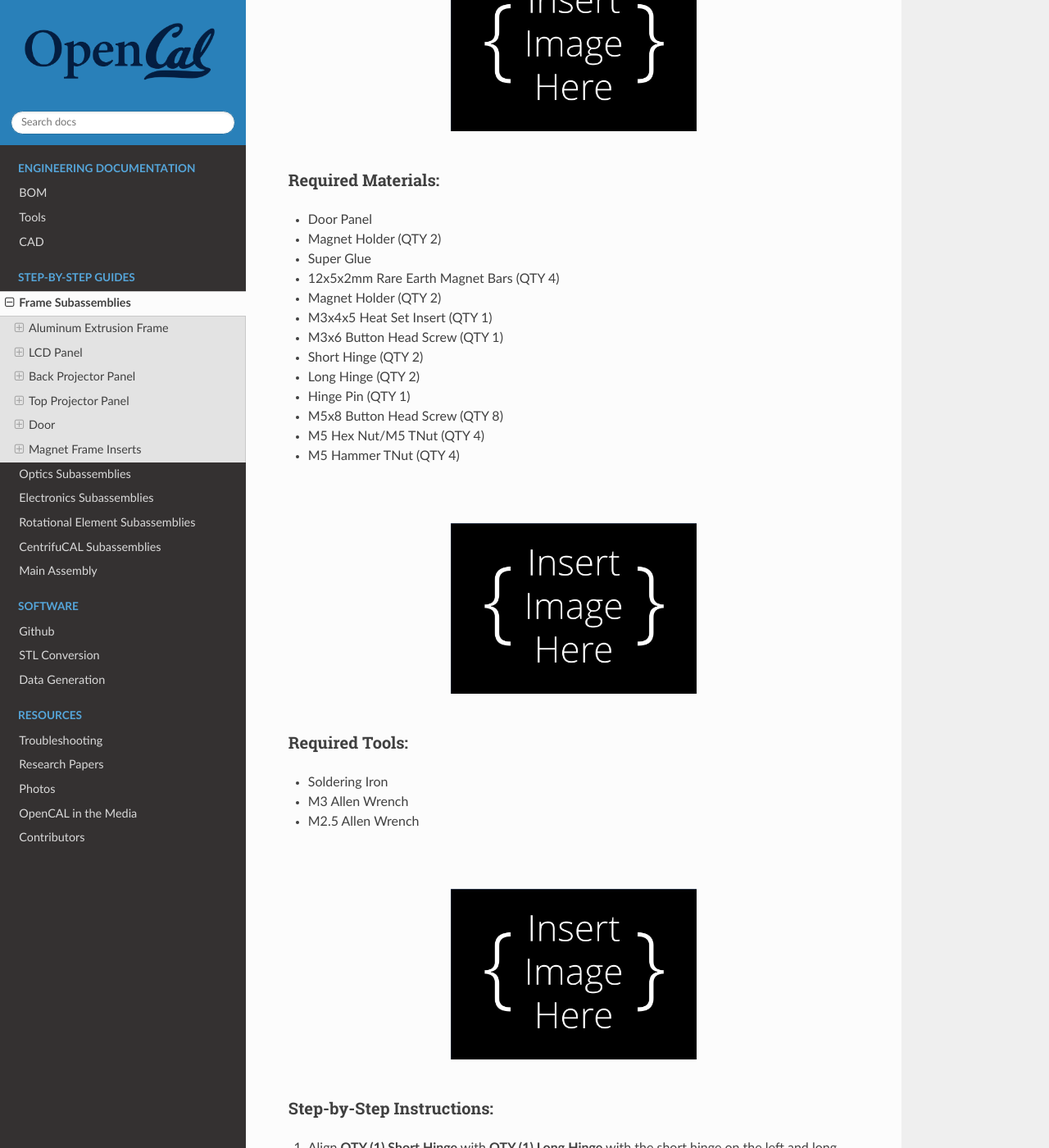
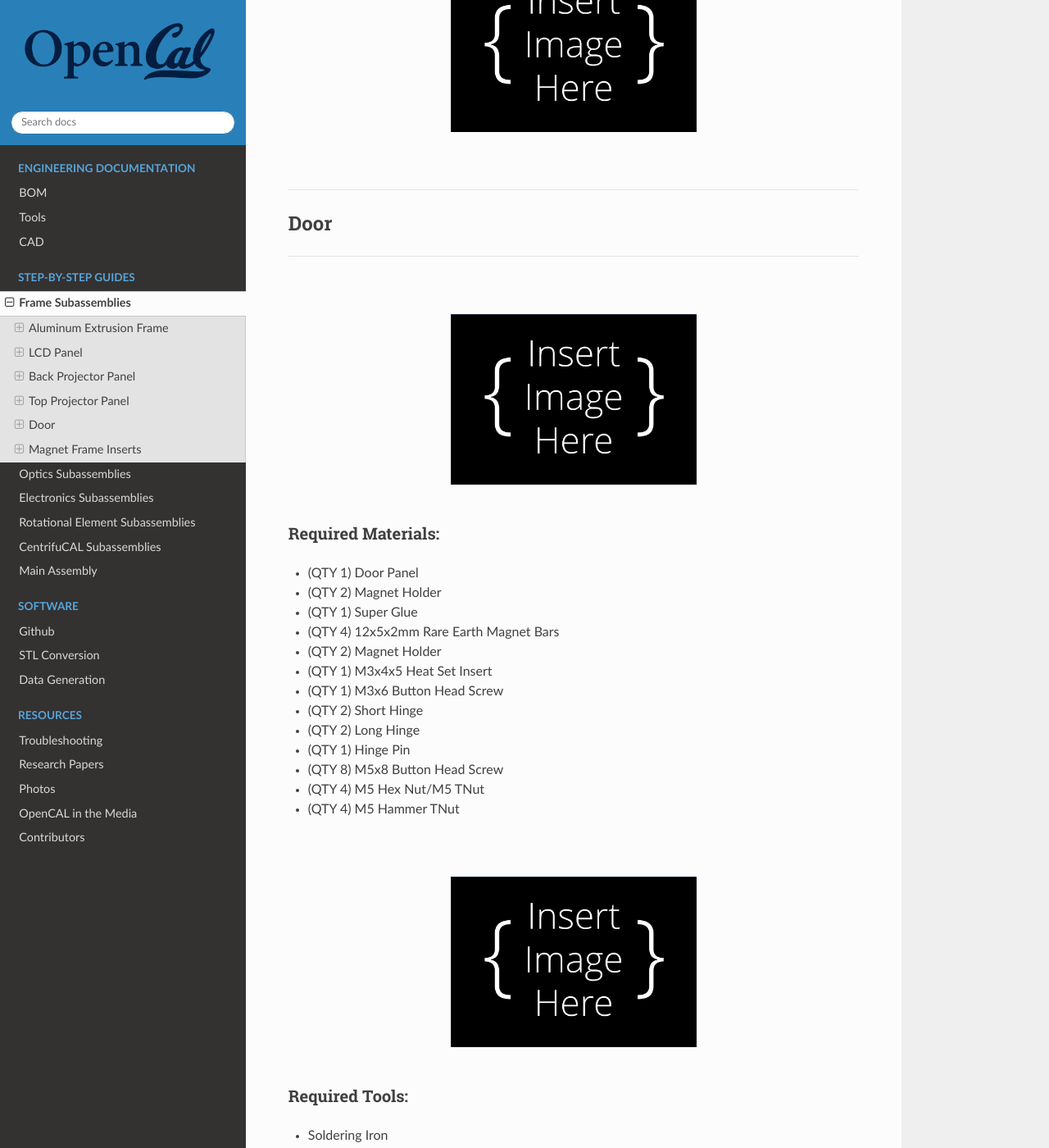
Before and after one commit to computed-axial-lithography/OpenCAL-documentation, a Sphinx documentation site: the page built from docs/source/step_by_step/frame_stepbystep.rst, in a window 1280 px wide and 1400 px high, scrolled down 25871 px. Shown: the whole window at 82% size. Built offline with Sphinx 7.4.7 and the Read the Docs theme 3.1.0, drawn with Linux system fonts in a browser that asks for light colours; some of the changed text lies outside the part shown.

Commit message:
misc changes

```diff
--- a/docs/source/engineering_documentation/cad.rst
+++ b/docs/source/engineering_documentation/cad.rst
@@ -176,6 +176,10 @@
       :link: https://www.printables.com/model/3161-3d-benchy
       :img-bottom: ../static/Rotational_Element/back_top_plate.png
 
+   .. card:: Ball Bearing
+      :link: https://www.printables.com/model/3161-3d-benchy
+      :img-bottom: ../static/Rotational_Element/ball_bearing.png
+
    .. card:: Bottom Glass Disk
       :link: https://www.printables.com/model/3161-3d-benchy
       :img-bottom: ../static/Rotational_Element/bottom_glass_disk.png
--- a/docs/source/step_by_step/electronics_stepbystep.rst
+++ b/docs/source/step_by_step/electronics_stepbystep.rst
@@ -13,6 +13,8 @@
 * Raspberry Pi Housing
 
 * Camera Mount
+
+* Stepper Motor
 
 ----
 
--- a/docs/source/step_by_step/frame_stepbystep.rst
+++ b/docs/source/step_by_step/frame_stepbystep.rst
@@ -24,17 +24,18 @@
 
 ----
 
-.. image:: ../static/Frame/frame.png
+.. image:: ../static/Frame/Frame.png
     :align: center
 
 Required Materials:
 ^^^^^^^^^^^^^^^^^^^
-* 25 cm Aluminum Extrusions (QTY 13)
-* 65 cm Aluminum Extrusions (QTY 4)
-* 90 deg Corner Gussets (QTY 41)
-* M5x8 Button Head Screws (QTY 94)
-* M5 TNut (QTy 94)
-* TPU Feet (QTY 6)
+* (QTY 4)  65 cm Aluminum Extrusions
+* (QTY 13) 25 cm Aluminum Extrusions
+* (QTY 41) 90 deg Corner Gussets
+* (QTY 94) M5x8 Button Head Screws
+* (QTY 94) M5 TNut
+* (QTY 6)  TPU Feet
+
 
 .. image:: ../static/WIP.png
     :align: center
@@ -188,13 +189,13 @@
 
 Required Materials:
 ^^^^^^^^^^^^^^^^^^^
-* LCD Panel
-* Super Glue
-* 12x5x2mm Rare Earth Magnet Bars (QTY 8)
-* Magnet Holder (QTY 4)
-* Panel Handle (QTY 2)
-* M3x4x5 Heat Set Insert (QTY 4)
-* M3x6 Button Head Screw (QTY 4)
+* (QTY 1) LCD Panel
+* (QTY 1) Super Glue
+* (QTY 8) 12x5x2mm Rare Earth Magnet Bars
+* (QTY 4) Magnet Holder
+* (QTY 2) Panel Handle
+* (QTY 4) M3x4x5 Heat Set Insert
+* (QTY 4) M3x6 Button Head Screw
 
 .. image:: ../static/WIP.png
     :align: center
@@ -268,13 +269,13 @@
 
 Required Materials:
 ^^^^^^^^^^^^^^^^^^^
-* Back Projector Panel
-* Super Glue
-* 12x5x2mm Rare Earth Magnet Bars (QTY 8)
-* Magnet Holder (QTY 4)
-* Panel Handle (QTY 2)
-* M3x4x5 Heat Set Insert (QTY 4)
-* M3x6 Button Head Screw (QTY 4)
+* (QTY 1) Back Projector Panel
+* (QTY 1) Super Glue
+* (QTY 8) 12x5x2mm Rare Earth Magnet Bars
+* (QTY 4) Magnet Holder
+* (QTY 2) Panel Handle
+* (QTY 4) M3x4x5 Heat Set Insert
+* (QTY 4) M3x6 Button Head Screw
 
 .. image:: ../static/WIP.png
     :align: center
@@ -348,13 +349,13 @@
 
 Required Materials:
 ^^^^^^^^^^^^^^^^^^^
-* Back Projector Panel
-* Super Glue
-* 12x5x2mm Rare Earth Magnet Bars (QTY 8)
-* Magnet Holder (QTY 4)
-* Panel Handle (QTY 2)
-* M3x4x5 Heat Set Insert (QTY 4)
-* M3x6 Button Head Screw (QTY 4)
+* (QTY 1) Back Projector Panel
+* (QTY 1) Super Glue
+* (QTY 8) 12x5x2mm Rare Earth Magnet Bars
+* (QTY 4) Magnet Holder
+* (QTY 2) Panel Handle
+* (QTY 4) M3x4x5 Heat Set Insert
+* (QTY 4) M3x6 Button Head Screw
 
 .. image:: ../static/WIP.png
     :align: center
@@ -428,19 +429,19 @@
 
 Required Materials:
 ^^^^^^^^^^^^^^^^^^^
-* Door Panel
-* Magnet Holder (QTY 2)
-* Super Glue
-* 12x5x2mm Rare Earth Magnet Bars (QTY 4)
-* Magnet Holder (QTY 2)
-* M3x4x5 Heat Set Insert (QTY 1)
-* M3x6 Button Head Screw (QTY 1)
-* Short Hinge (QTY 2)
-* Long Hinge (QTY 2)
-* Hinge Pin (QTY 1)
-* M5x8 Button Head Screw (QTY 8)
-* M5 Hex Nut/M5 TNut (QTY 4)
-* M5 Hammer TNut (QTY 4)
+* (QTY 1) Door Panel
+* (QTY 2) Magnet Holder
+* (QTY 1) Super Glue
+* (QTY 4) 12x5x2mm Rare Earth Magnet Bars
+* (QTY 2) Magnet Holder
+* (QTY 1) M3x4x5 Heat Set Insert
+* (QTY 1) M3x6 Button Head Screw
+* (QTY 2) Short Hinge
+* (QTY 2) Long Hinge
+* (QTY 1) Hinge Pin
+* (QTY 8) M5x8 Button Head Screw
+* (QTY 4) M5 Hex Nut/M5 TNut
+* (QTY 4) M5 Hammer TNut
 
 .. image:: ../static/WIP.png
     :align: center
@@ -534,8 +535,8 @@
 
 Required Materials:
 ^^^^^^^^^^^^^^^^^^^
-* Magnet Frame Insert (QTY 14)
-* 12x5x2mm Rare Earth Magnet Bar (QTY 14)
+* (QTY 14) Magnet Frame Insert
+* (QTY 14) 12x5x2mm Rare Earth Magnet Bar
 
 .. image:: ../static/WIP.png
     :align: center
```
Also changed, not shown: docs/source/step_by_step/rotational_element_stepbystep.rst (+15 -4 lines), docs/source/static/Rotational_Element/ball_bearing.png (added), docs/source/static/Rotational_Element/rotation_stage.png.
